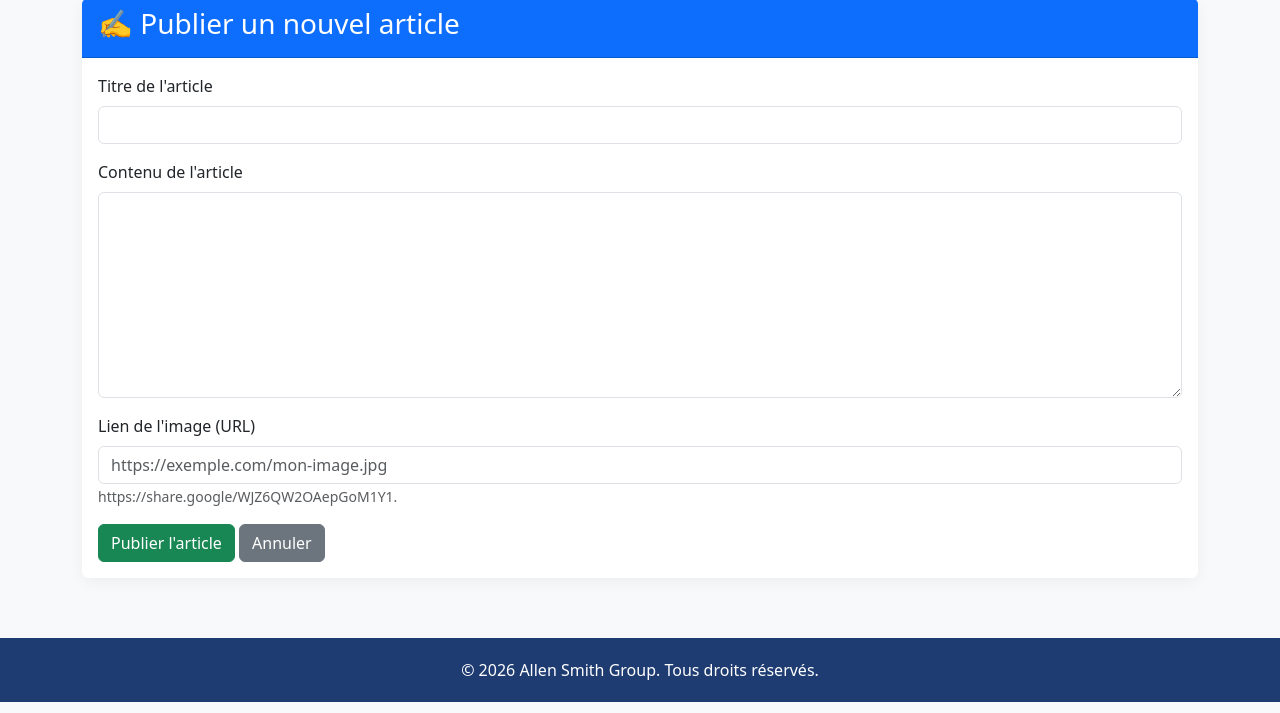
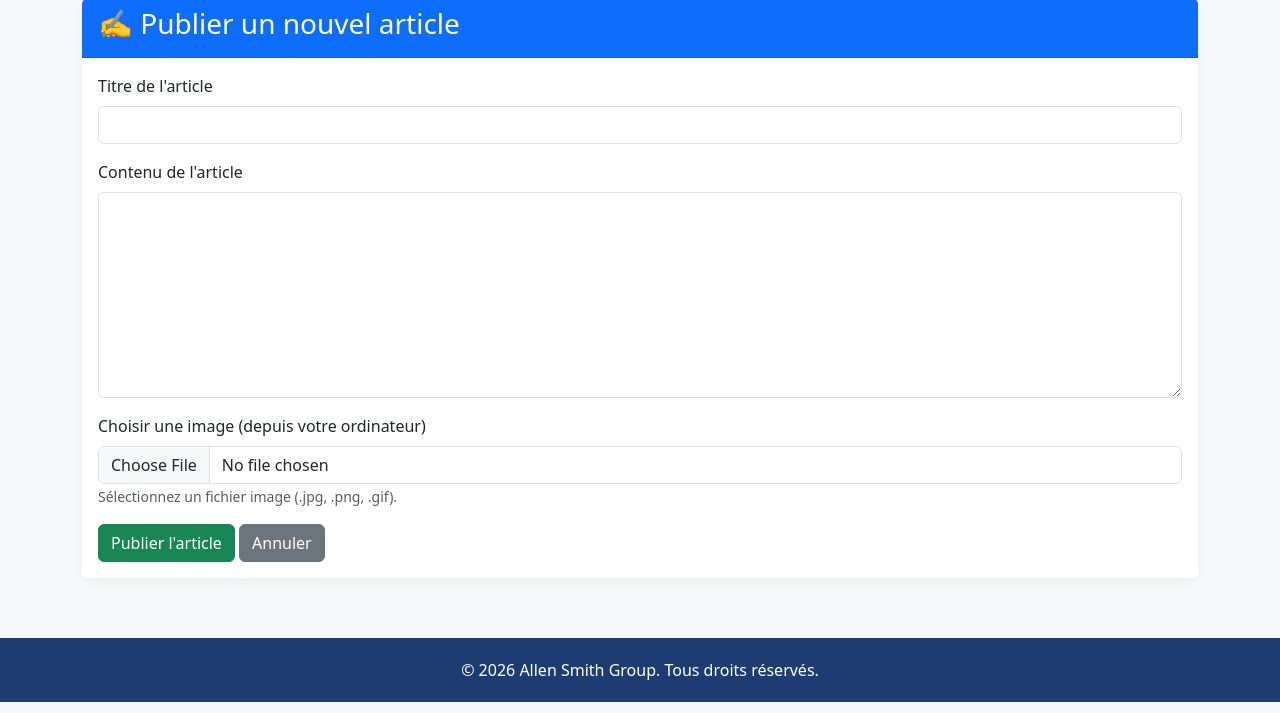
Before and after one commit to rodriguehounsounoukpe6-cmyk/allen-smith-group, a Flask app: page /admin/new_article in a window 1280 px wide. Shown: the part 87-800 px from the top of the page. Run offline with Flask 3, Linux system fonts and the light colour scheme; the visitor is signed in with stand-in values (Sample User, id 1).

Commit message:
Système d'upload d'images fonctionnel avec Cloudinary

```diff
--- a/app.py
+++ b/app.py
@@ -3,6 +3,11 @@ from flask import Flask, render_template, request, redirect, url_for, session
 from flask_sqlalchemy import SQLAlchemy
 from flask_mail import Mail, Message as MailMessage
 from datetime import datetime
+
+# --- NOUVEAU : Imports pour Cloudinary ---
+import cloudinary
+import cloudinary.uploader
+import cloudinary.api
 
 app = Flask(__name__)
 
@@ -19,6 +24,13 @@ app.config['MAIL_PORT'] = 587
 app.config['MAIL_USE_TLS'] = True
 app.config['MAIL_USERNAME'] = os.environ.get('MAIL_USERNAME', 'votre.email@gmail.com')
 app.config['MAIL_PASSWORD'] = os.environ.get('MAIL_PASSWORD', 'votre_mot_de_passe_app')
+
+# --- NOUVEAU : Configuration Cloudinary ---
+cloudinary.config(
+    cloud_name = os.environ.get('CLOUDINARY_CLOUD_NAME'),
+    api_key = os.environ.get('CLOUDINARY_API_KEY'),
+    api_secret = os.environ.get('CLOUDINARY_API_SECRET')
+)
 
 db = SQLAlchemy(app)
 mail = Mail(app)
@@ -40,7 +52,7 @@ class Article(db.Model):
     image_url = db.Column(db.String(500), nullable=True)
     date = db.Column(db.DateTime, default=datetime.utcnow)
 
-# ✅ Table des commentaires
+# Table des commentaires
 class Comment(db.Model):
     id = db.Column(db.Integer, primary_key=True)
     auteur = db.Column(db.String(100), nullable=False)
@@ -53,7 +65,7 @@ class ClientLog(db.Model):
     id = db.Column(db.Integer, primary_key=True)
     date_connexion = db.Column(db.DateTime, default=datetime.utcnow)
 
-# ✅ Nettoyage forcé au démarrage
+# Nettoyage forcé au démarrage
 with app.app_context():
     if os.path.exists('site.db'):
         os.remove('site.db')
@@ -152,7 +164,7 @@ def admin():
                            total_connexions=total_connexions,
                            dernieres_connexions=dernieres_connexions)
 
-# ✅ Route unique (pas de doublon)
+# --- NOUVEAU : Fonction modifiée pour l'upload d'images ---
 @app.route('/admin/new_article', methods=['GET', 'POST'])
 def new_article():
     if not session.get('admin_logged_in'):
@@ -161,7 +173,18 @@ def new_article():
     if request.method == 'POST':
         titre = request.form.get('titre')
         contenu = request.form.get('contenu')
-        image_url = request.form.get('image_url')
+
+        # Gestion de l'upload de l'image
+        image_url = None
+        if 'image' in request.files:
+            file = request.files['image']
+            if file and file.filename != '':
+                try:
+                    upload_result = cloudinary.uploader.upload(file)
+                    image_url = upload_result['secure_url']
+                    print(f"✅ Image uploadée avec succès : {image_url}")
+                except Exception as e:
+                    print(f"❌ Erreur upload image : {e}")
 
         nouvel_article = Article(titre=titre, contenu=contenu, image_url=image_url)
         db.session.add(nouvel_article)
@@ -198,7 +221,7 @@ def delete_article(id):
     db.session.commit()
     return redirect(url_for('admin'))
 
-# ✅ Route pour les commentaires
+# Route pour les commentaires
 @app.route('/article/<int:id>/comment', methods=['POST'])
 def add_comment(id):
     article = Article.query.get_or_404(id)
--- a/templates/new_article.html
+++ b/templates/new_article.html
@@ -6,7 +6,8 @@
             <h3>✍️ Publier un nouvel article</h3>
         </div>
         <div class="card-body">
-            <form method="POST">
+            <!-- ✅ IMPORTANT : Ajout de enctype="multipart/form-data" pour l'upload -->
+            <form method="POST" enctype="multipart/form-data">
                 <div class="mb-3">
                     <label class="form-label">Titre de l'article</label>
                     <input type="text" name="titre" class="form-control" required>
@@ -16,11 +17,11 @@
                     <textarea name="contenu" class="form-control" rows="8" required></textarea>
                 </div>
 
-                <!-- ✅ Champ pour l'URL de l'image -->
+                <!-- ✅ NOUVEAU : Champ pour UPLOADER une image depuis l'ordinateur -->
                 <div class="mb-3">
-                    <label for="image_url" class="form-label">Lien de l'image (URL)</label>
-                    <input type="text" class="form-control" id="image_url" name="image_url" placeholder="https://exemple.com/mon-image.jpg">
-                    <small class="text-muted">https://share.google/WJZ6QW2OAepGoM1Y1.</small>
+                    <label for="image" class="form-label">Choisir une image (depuis votre ordinateur)</label>
+                    <input type="file" class="form-control" id="image" name="image" accept="image/*">
+                    <small class="text-muted">Sélectionnez un fichier image (.jpg, .png, .gif).</small>
                 </div>
 
                 <button type="submit" class="btn btn-success">Publier l'article</button>
```
